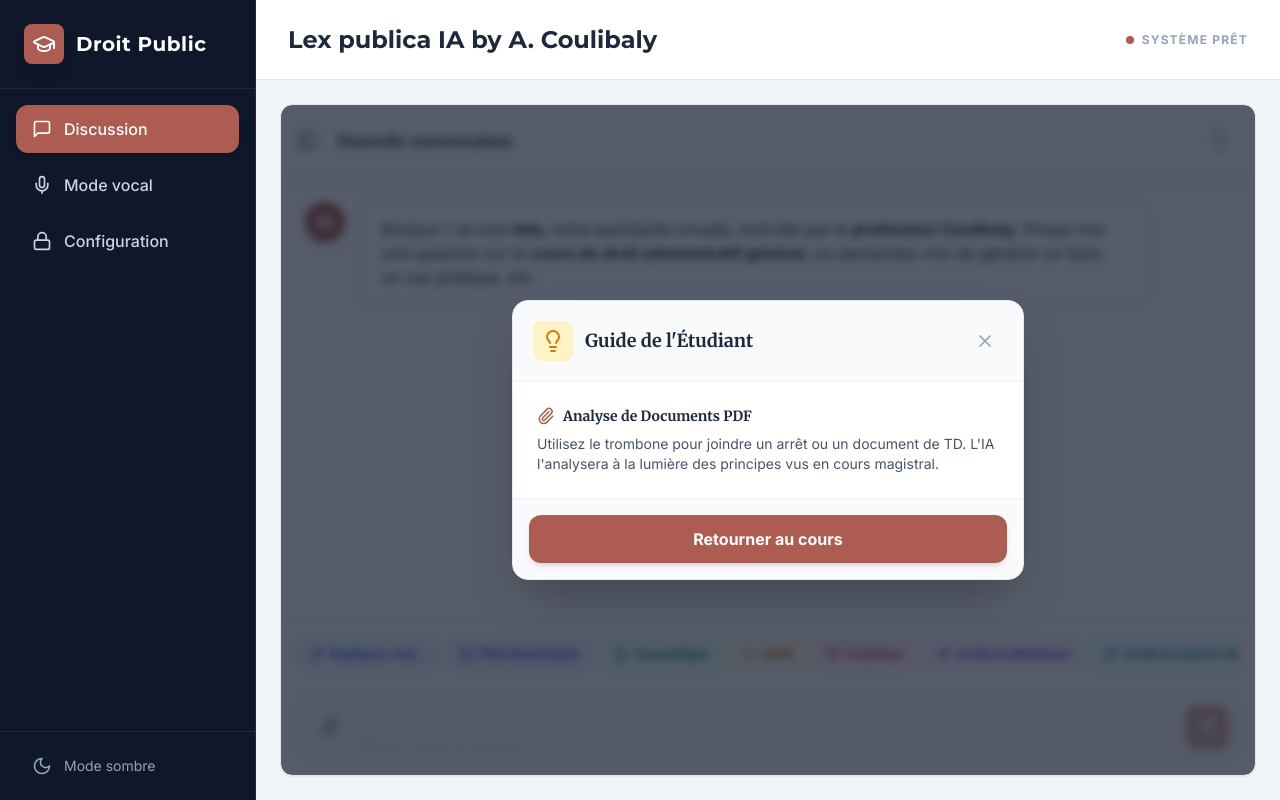
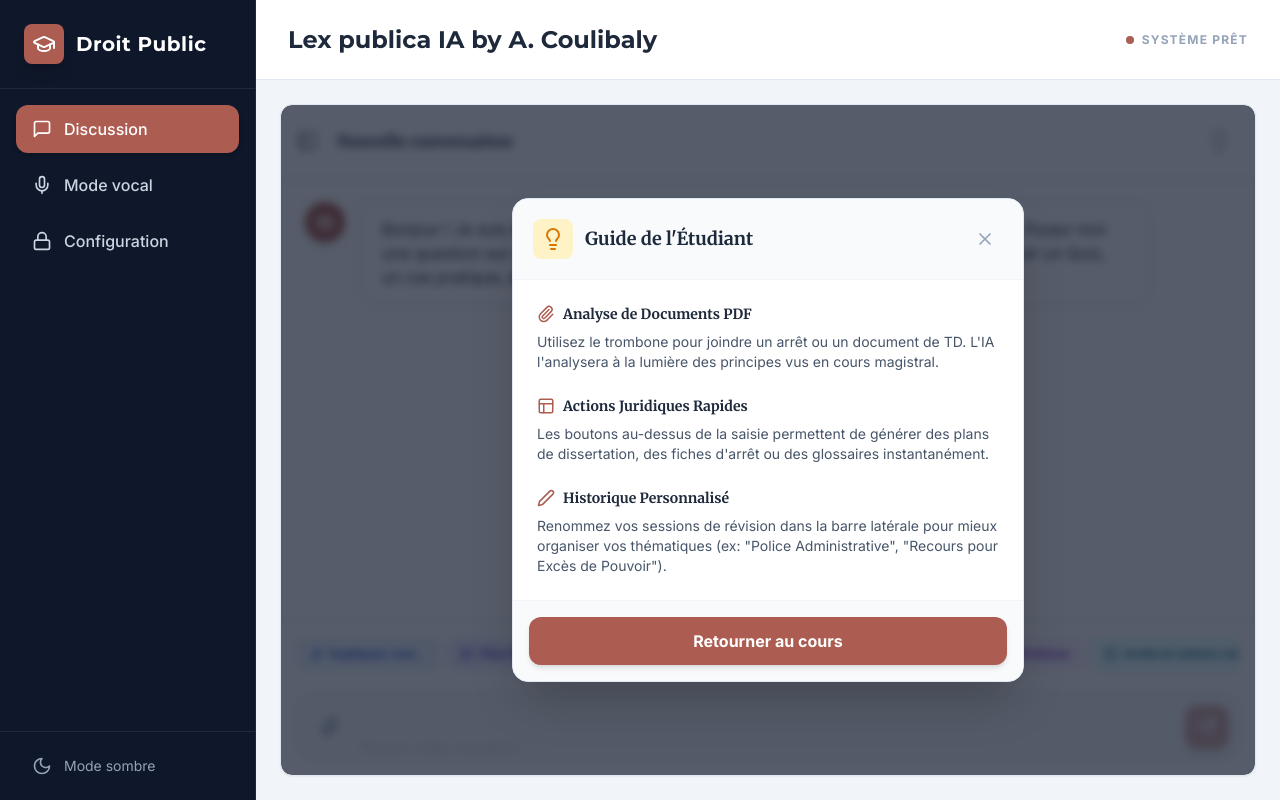
Before and after one commit to acoulibaly-ghb/lex-publica-admin-l2dz, a React (Vite) app: page / in a window 1280 px wide. Both pictures are taken after a click on the button 1219 px from the left and 141 px from the top of the page. Built offline with nearby package versions, Linux system fonts and the light colour scheme; no server answers.

Commit message:
Update TextChat.tsx

```diff
--- a/components/TextChat.tsx
+++ b/components/TextChat.tsx
@@ -255,22 +255,48 @@ export const TextChat: React.FC<TextChatProps> = ({ courseContent, systemInstruc
             </div>
           </div>
       </div>
+      {/* MODALE D'AIDE */}
       {isHelpOpen && (
         <div className="absolute inset-0 z-[100] flex items-center justify-center p-4 bg-slate-900/70 backdrop-blur-sm transition-opacity">
           <div className="bg-white dark:bg-slate-900 rounded-2xl shadow-2xl w-full max-w-lg flex flex-col max-h-[90%] overflow-hidden border border-slate-200 dark:border-slate-700">
             <div className="p-5 border-b border-slate-100 dark:border-slate-800 flex items-center justify-between bg-slate-50 dark:bg-slate-800/50">
               <div className="flex items-center gap-3">
-                <div className="p-2 bg-amber-100 dark:bg-amber-900/30 text-amber-600 dark:text-amber-400 rounded-lg"><Lightbulb size={24} /></div>
+                <div className="p-2 bg-amber-100 dark:bg-amber-900/30 text-amber-600 dark:text-amber-400 rounded-lg">
+                  <Lightbulb size={24} />
+                </div>
                 <h3 className="font-serif font-bold text-lg text-slate-800 dark:text-white">Guide de l'Étudiant</h3>
               </div>
-              <button onClick={() => setIsHelpOpen(false)} className="text-slate-400 hover:text-slate-600 p-2 rounded-full transition-colors"><X size={20} /></button>
+              <button onClick={() => setIsHelpOpen(false)} className="text-slate-400 hover:text-slate-600 p-2 rounded-full transition-colors">
+                <X size={20} />
+              </button>
             </div>
+
             <div className="p-6 overflow-y-auto space-y-6 text-sm text-slate-600 dark:text-slate-400">
               <section className="space-y-2">
-                <h4 className={`font-bold text-slate-800 dark:text-slate-200 flex items-center gap-2`}><Paperclip size={18} className={colors.text} /> Analyse de Documents PDF</h4>
+                <h4 className={`font-bold text-slate-800 dark:text-slate-200 flex items-center gap-2`}>
+                  <Paperclip size={18} className={colors.text} />
+                  Analyse de Documents PDF
+                </h4>
                 <p>Utilisez le trombone pour joindre un arrêt ou un document de TD. L'IA l'analysera à la lumière des principes vus en cours magistral.</p>
               </section>
+
+              <section className="space-y-2">
+                <h4 className="font-bold text-slate-800 dark:text-slate-200 flex items-center gap-2">
+                  <Layout size={18} className={colors.text} />
+                  Actions Juridiques Rapides
+                </h4>
+                <p>Les boutons au-dessus de la saisie permettent de générer des plans de dissertation, des fiches d'arrêt ou des glossaires instantanément.</p>
+              </section>
+
+              <section className="space-y-2">
+                <h4 className="font-bold text-slate-800 dark:text-slate-200 flex items-center gap-2">
+                  <Edit2 size={18} className={colors.text} />
+                  Historique Personnalisé
+                </h4>
+                <p>Renommez vos sessions de révision dans la barre latérale pour mieux organiser vos thématiques (ex: "Police Administrative", "Recours pour Excès de Pouvoir").</p>
+              </section>
             </div>
+
             <div className="p-4 bg-slate-50 dark:bg-slate-800/50 border-t border-slate-100 dark:border-slate-800">
               <button onClick={() => setIsHelpOpen(false)} className={`w-full py-3 ${colors.primary} ${colors.hover} text-white rounded-xl font-bold shadow-md transition-all`}>Retourner au cours</button>
             </div>
```
